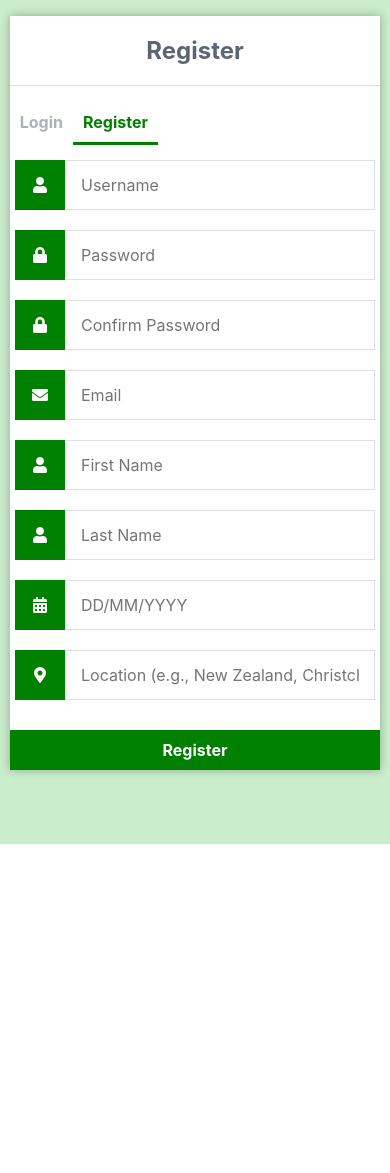
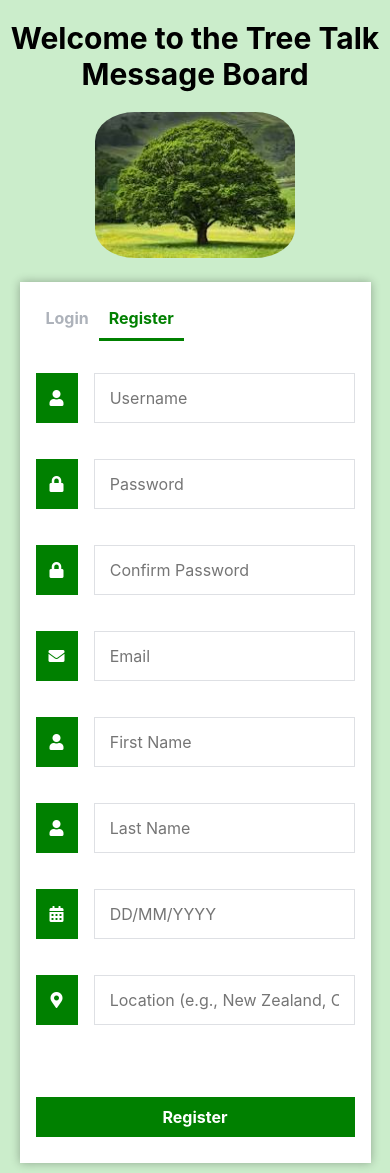
Before and after one commit to Jingjingma826/Tree_Message_Board, a Flask app: page /register in a window 390 px wide. Before the commit the page ends 844 px from the top, so only its background shows below. Run offline with Flask 3, Linux system fonts and the light colour scheme.

Commit message:
responsive

```diff
--- a/treeapp/static/style.css
+++ b/treeapp/static/style.css
@@ -1,19 +1,22 @@
 /* 1. Global Styles */
 * {
   box-sizing: border-box;
-    font-family: -apple-system, BlinkMacSystemFont, "Segoe UI", Roboto, Oxygen, Ubuntu, Cantarell, "Fira Sans", "Droid Sans", "Helvetica Neue", Arial, sans-serif;
+  font-family: -apple-system, BlinkMacSystemFont, "Segoe UI", Roboto, Oxygen,
+    Ubuntu, Cantarell, "Fira Sans", "Droid Sans", "Helvetica Neue", Arial,
+    sans-serif;
   font-size: 16px;
   -webkit-font-smoothing: antialiased;
   -moz-osx-font-smoothing: grayscale;
 }
 
 /* 2. Page Background and Basic Styles */
-body, body.loggedin{
+body,
+body.loggedin {
   font-family: Arial, sans-serif;
   margin: 0;
   padding: 0;
   text-align: center;
-    background-color:rgb(203, 237, 203);
+  background-color: rgb(203, 237, 203);
 }
 /* 3. Imgages */
 img {
@@ -34,14 +37,14 @@ img {
   cursor: pointer;
   width: 150px;
   display: block;
-
 }
 .btn-group .button:hover {
   background-color: #748390;
 }
-  .btn{
+.btn {
   background-color: green;
-    color: black;
+  color: white;
+  border: 0;
 }
 .btn-group a {
   text-decoration: none;
@@ -49,8 +52,10 @@ img {
 }
 .update_profile,
 .update_password,
-.remove_image, .update_image,
-.show-replies,.delete-message,
+.remove_image,
+.update_image,
+.show-replies,
+.delete-message,
 .manage_users {
   background-color: green;
   margin-top: 8px;
@@ -63,7 +68,7 @@ img {
   border: none;
 }
 /* 5. Forms and Input Fields */
-.login form input[type="password"],
+/* .login form input[type="password"],
 .login form input[type="text"],
 .login form input[type="email"],
 .register form input[type="password"],
@@ -75,7 +80,7 @@ img {
     border: 1px solid #dee0e4;
     margin-bottom: 20px;
     padding: 0 15px;
-}
+} */
 .login form input[type="submit"],
 .register form input[type="submit"] {
   width: 100%;
@@ -93,11 +98,10 @@ img {
   background-color: green;
   transition: background-color 0.2s;
 }
-input[type="text"], input[type="email"], input[type="password"], input[type="date"] {
+/* input[type="text"], input[type="email"], input[type="password"], input[type="date"] {
     width:350px;
     box-sizing: border-box;
-}
-
+} */
 
 /* 6. Table style */
 table {
@@ -106,7 +110,8 @@ table {
   border-collapse: collapse;
 }
 
-th, td {
+th,
+td {
   padding: 8px;
   text-align: left;
   border-bottom: 1px solid #ddd;
@@ -114,7 +119,6 @@ th, td {
 
 tr:nth-child(even) {
   background-color: green;
-
 }
 
 tr:nth-child(odd) {
@@ -132,7 +136,7 @@ form table td:first-child {
 form table td:last-child {
   text-align: left;
 }
-form{
+form {
   margin-bottom: 10px;
 }
 form table td {
@@ -149,8 +153,8 @@ form table td {
   width: 100%;
   height: 100%;
   overflow: auto;
-    background-color: rgb(0,0,0);
-    background-color: rgba(0,0,0,0.4);
+  background-color: rgb(0, 0, 0);
+  background-color: rgba(0, 0, 0, 0.4);
   padding-top: 60px;
 }
 
@@ -178,14 +182,14 @@ form table td {
   cursor: pointer;
 }
 
-.card{
+.card {
   border-bottom: 2px solid grey;
   padding: 10px 0;
 }
 /*8. Messages & Replies  */
 
 .message-list {
-    width: 50%;
+  width: 80%;
   margin: auto;
   padding: 20px;
   background-color: #f9f9f9;
@@ -209,16 +213,15 @@ form table td {
 }
 
 .new-message {
-    width: 50%;
+  width: 80%;
   margin-bottom: 20px;
   border: 1px solid #ccc;
   padding: 10px;
   background-color: #f9f9f9;
-    box-shadow: 0 2px 4px rgba(0,0,0,0.1);
+  box-shadow: 0 2px 4px rgba(0, 0, 0, 0.1);
   text-align: center;
 }
-.message
-.show-replies:hover,
+.message .show-replies:hover,
 .reply .delete-reply:hover,
 .message .delete-message:hover {
   background-color: grey;
@@ -237,10 +240,11 @@ form table td {
 /*9. Login,logout & register  */
 .login,
 .register {
-    width: 400px;
   background-color: #ffffff;
   box-shadow: 0 0 9px 0 rgba(0, 0, 0, 0.3);
   margin: 10px auto;
+  width: 90%;
+  padding: 16px;
 }
 .login h1,
 .register h1 {
@@ -272,17 +276,26 @@ form table td {
 .register .links a.active {
   border-bottom: 3px solid green;
   color: green;
+}
 
+.login-form,
+.register-form {
+  display: flex;
+  flex-direction: column;
+  justify-content: center;
+  align-items: center;
+  padding-top: 32px;
+  gap: 16px;
 }
-.login form,
-.register form {
+
+.login-form .item,
+.register-form .item {
   display: flex;
-    flex-wrap: wrap;
-    justify-content: center;
-    padding-top: 15px;
+  gap: 16px;
 }
-.login form label,
-.register form label {
+
+.login-form .item label,
+.register-form .item label {
   display: flex;
   justify-content: center;
   align-items: center;
@@ -292,24 +305,34 @@ form table td {
   color: #ffffff;
 }
 
+.login-form .item input,
+.register-form .item input {
+  height: 50px;
+  border: 1px solid #dee0e4;
+  margin-bottom: 20px;
+  padding: 0 15px;
+  width: 95%;
+}
+
 /*10.  Typography Styles  */
 
 .navtop {
   background-color: green;
-    height: 60px;
   width: 100%;
   border: 0;
 }
 .navtop div {
   display: flex;
-    margin: 0 auto;
-    width: 1000px;
   height: 100%;
+  gap: 16px;
 }
-.navtop div h1, .navtop div a {
+
+.navtop div h1,
+.navtop div a {
   display: inline-flex;
   align-items: center;
 }
+
 .navtop div h1 {
   flex: 1;
   font-size: 24px;
@@ -331,9 +354,6 @@ form table td {
   color: #eaebed;
 }
 .bottom-container {
-    position: fixed;
-    bottom: 0;
-    width: 20%;
   text-align: left;
 }
 
@@ -343,21 +363,41 @@ form table td {
   margin-bottom: 10px;
   text-align: center;
 }
-h1{
+h1 {
   font-size: 30px;
 }
 .footer {
   padding-left: 10px;
 }
 
-.footer,.Name {
+.footer,
+.Name {
   color: #000;
   font-weight: bold;
 }
+
+@media (max-width: 768px) {
+    .navtop div {
+      flex-direction: column;
+    }
+
+    .navtop div a:last-child {
+      margin-bottom: 16px;
+    }
+
+    .new-message {
+        width: 90%;
+    }
+
+    .message-list {
+        width: 90%;
+    }
+  }
+
 /* 12. Media Queries */
 
 /* Tablet devices (landscape) */
-@media (max-width: 1024px) {
+/* @media (max-width: 1024px) {
     .message-list, .new-message {
         width: 80%;
     }
@@ -365,10 +405,10 @@ h1{
     .navtop div {
         width: 90%;
     }
-}
+} */
 
 /* Mobile devices */
-@media (max-width: 768px) {
+/* @media (max-width: 768px) {
     .login, .register {
         width: 95%;
     }
@@ -384,8 +424,7 @@ h1{
 
     .bottom-container {
         width: 100%;
-        text-align: center;
     }
 
 
-}
+} */
--- a/treeapp/templates/profile.html
+++ b/treeapp/templates/profile.html
@@ -42,13 +42,15 @@
     <section class="profile-info">
         <h2>Profile Information</h2>
         <form id="profile-form" action="{{ url_for('profile') if not is_admin or (is_admin and user_to_edit_id == session['id']) else url_for('profile', user_id=account['user_id']) }}" method="post">
+            <div style="overflow-x:auto;" >
+
             <table class="profile-table">
                 <tr>
                     <td>Username:</td>
                     <td>{{ account['username'] }}</td>
                 </tr>
                 <tr>
-                    <td>Email:</td>
+                    <td><span>Email:</span></td>
                     <td>
                         {% if is_admin and user_to_edit_id != session['id'] %}
                             {{ account['email'] }}
@@ -119,6 +121,7 @@
                     </td>
                 </tr>
             </table>
+            </div>
             <div>
                 {% if is_admin and user_to_edit_id != session['id'] %}
                 <input type="submit" value="Update Role and Status" class="update_profile">
--- a/treeapp/templates/register.html
+++ b/treeapp/templates/register.html
@@ -1,67 +1,151 @@
 <!DOCTYPE html>
 <html>
   <head>
-    <meta charset="utf-8">
-    <meta name="viewport" content="width=device-width, initial-scale=1.0">
+    <meta charset="utf-8" />
+    <meta name="viewport" content="width=device-width, initial-scale=1.0" />
     <title>Register</title>
-    <link rel="stylesheet" href="{{ url_for('static', filename='style.css') }}">
-    <link rel="stylesheet" href="https://use.fontawesome.com/releases/v5.7.1/css/all.css">
+    <link
+      rel="stylesheet"
+      href="{{ url_for('static', filename='style.css') }}"
+    />
+    <link
+      rel="stylesheet"
+      href="https://use.fontawesome.com/releases/v5.7.1/css/all.css"
+    />
   </head>
   <body>
+    <div class="container">
+      <h1>Welcome to the Tree Talk Message Board</h1>
+      <div>
+        <img
+          src="{{ url_for('static', filename='img/tree.jpg') }}"
+          alt="Tree Logo"
+        />
+      </div>
       <div class="register">
-        <h1>Register</h1>
         <div class="links">
-            <!-- Navigation links to switch between login and registration pages -->
-            <a href="{{ url_for('login') }}">Login</a>
+            <a href="{{ url_for('login') }}" >Login</a>
             <a href="{{ url_for('register') }}" class="active">Register</a>
           </div>
-        <form id="registerForm" action="{{ url_for('register') }}" method="post" autocomplete="off" onsubmit="return validatePasswords()">
+        <form
+          id="registerForm"
+          action="{{ url_for('register') }}"
+          method="post"
+          autocomplete="off"
+          onsubmit="return validatePasswords()"
+          class="register-form"
+        >
+          <div class="item">
             <label for="username">
                 <i class="fas fa-user"></i>
               </label>
-            <input type="text" name="username" placeholder="Username" id="username" required>
+              <input
+                type="text"
+                name="username"
+                placeholder="Username"
+                id="username"
+                required
+              />
+          </div>
 
+
+          <div class="item">
           <label for="password">
             <i class="fas fa-lock"></i>
           </label>
-            <input type="password" name="password" placeholder="Password" id="password" required>
+          <input
+            type="password"
+            name="password"
+            placeholder="Password"
+            id="password"
+            required
+          />
+</div>
 
+<div class="item">
           <label for="confirm_password">
             <i class="fas fa-lock"></i>
           </label>
-            <input type="password" name="confirm_password" placeholder="Confirm Password" id="confirm_password" required>
+          <input
+            type="password"
+            name="confirm_password"
+            placeholder="Confirm Password"
+            id="confirm_password"
+            required
+          />
+</div>
 
+<div class="item">
           <label for="email">
             <i class="fas fa-envelope"></i>
           </label>
-            <input type="email" name="email" placeholder="Email" id="email" required>
+          <input
+            type="email"
+            name="email"
+            placeholder="Email"
+            id="email"
+            required
+          />
+</div>
 
+<div class="item">
           <label for="first_name">
             <i class="fas fa-user"></i>
           </label>
-            <input type="text" name="first_name" placeholder="First Name" id="first_name" required>
+          <input
+            type="text"
+            name="first_name"
+            placeholder="First Name"
+            id="first_name"
+            required
+          />
+</div>
 
+<div class="item">
           <label for="last_name">
             <i class="fas fa-user"></i>
           </label>
-            <input type="text" name="last_name" placeholder="Last Name" id="last_name" required>
+          <input
+            type="text"
+            name="last_name"
+            placeholder="Last Name"
+            id="last_name"
+            required
+          />
+</div>
 
+<div class="item">
           <label for="birth_date">
             <i class="fas fa-calendar-alt"></i>
           </label>
-            <input type="text" name="birth_date" placeholder="DD/MM/YYYY" id="birth_date" required>
+          <input
+            type="text"
+            name="birth_date"
+            placeholder="DD/MM/YYYY"
+            id="birth_date"
+            required
+          />
+</div>
 
+<div class="item">
           <label for="location">
             <i class="fas fa-map-marker-alt"></i>
           </label>
-            <input type="text" name="location" placeholder="Location (e.g., New Zealand, Christchurch, Lincoln, Canterbury, UK, Singapore, etc.)" id="location" required>
+          <input
+            type="text"
+            name="location"
+            placeholder="Location (e.g., New Zealand, Christchurch, Lincoln, Canterbury, UK, Singapore, etc.)"
+            id="location"
+            required
+          />
+          </div>
           <!-- Display messages (e.g., errors or success) -->
           <div class="msg">{{ msg }}</div>
-            <input type="submit" value="Register">
+          <input type="submit" value="Register" />
         </form>
+      </div>
     </div>
     <!-- Link to the JavaScript file for form validation and other scripts -->
     <script src="{{ url_for('static', filename='scripts.js') }}"></script>
-
   </body>
 </html>
```
Also changed, not shown: treeapp/templates/index.html (+38 -14 lines), treeapp/templates/manage_users.html (+15 -8 lines). Lines whose indentation alone changed are shown as unchanged.
